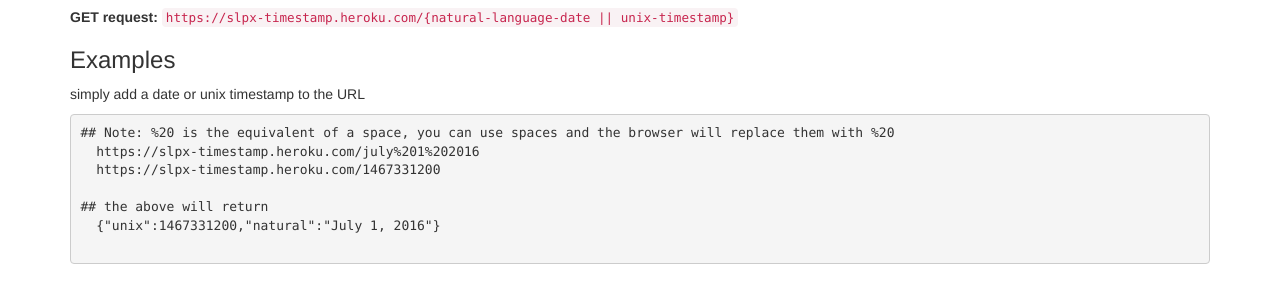
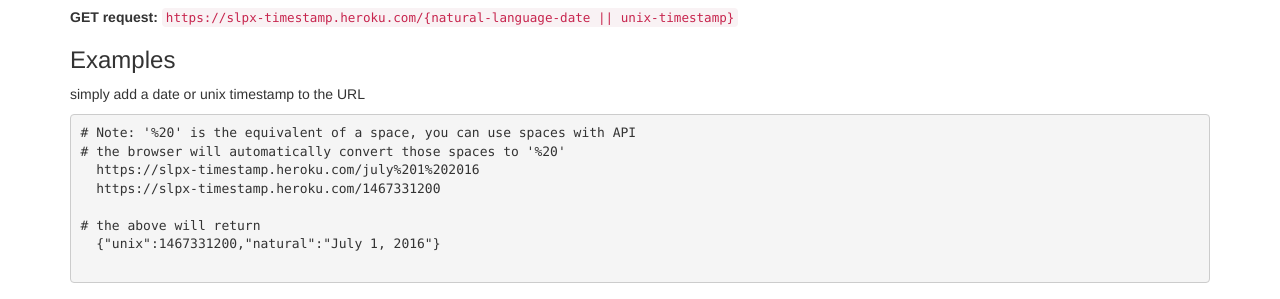
Before and after one commit to slypix/ts-microservice, a website: page public/index.html in a window 1280 px wide. Shown: the part 344-643 px from the top of the page. Drawn offline with nearby package versions, Linux system fonts and the light colour scheme.

Commit message:
edited example

```diff
--- a/public/index.html
+++ b/public/index.html
@@ -41,11 +41,12 @@
   <h3>Examples</h3>
   <p>simply add a date or unix timestamp to the URL</p>
   <pre>
-## Note: %20 is the equivalent of a space, you can use spaces and the browser will replace them with %20
+# Note: '%20' is the equivalent of a space, you can use spaces with API
+# the browser will automatically convert those spaces to '%20'
   https://slpx-timestamp.heroku.com/july%201%202016
   https://slpx-timestamp.heroku.com/1467331200
 
-## the above will return
+# the above will return
   {"unix":1467331200,"natural":"July 1, 2016"}
   </pre>
 </div>
```
Also changed, not shown: 1 other file.
